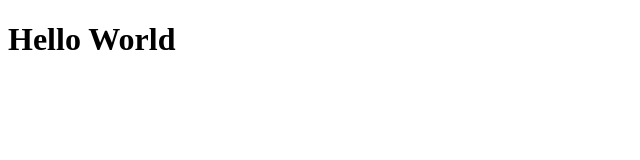
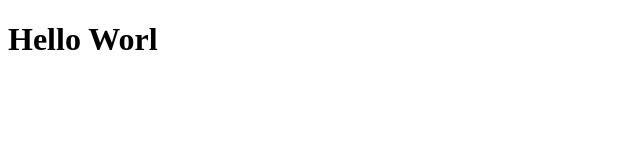
Before and after one commit to JasonFung6/frontend-budget-tracker, a React (Create React App) app: page / in a window 1280 px wide. Shown: the top 160 px of the page, without its empty margins (0-640 px from the left). Built offline with nearby package versions, Linux system fonts and the light colour scheme.

Commit message:
updated app file

```diff
--- a/src/App.js
+++ b/src/App.js
@@ -2,7 +2,7 @@ import React from 'react'
 
 const App = () => {
   return (
-    <h1>Hello World</h1>
+    <h1>Hello Worl</h1>
   )
 }
 
```
